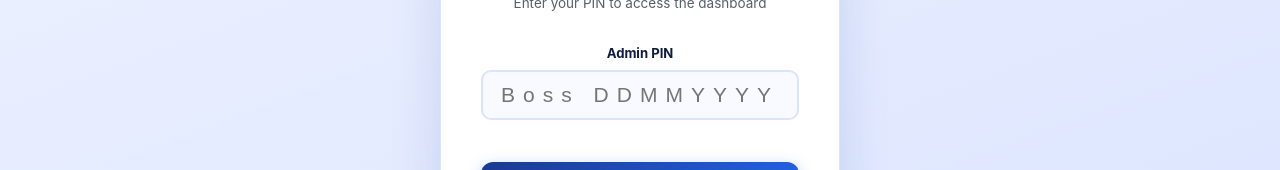
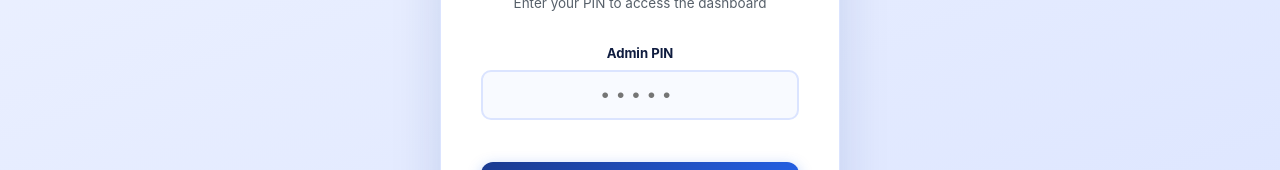
Before and after one commit to jit2111/Driver-App, a website: page admin.html in a window 1280 px wide. Shown: the part 431-601 px from the top of the page. Drawn offline with Linux system fonts and the light colour scheme; no server answers.

Commit message:
Set PIN input placeholder to 5 dots

```diff
--- a/admin.html
+++ b/admin.html
@@ -36,7 +36,7 @@
       <p class="login-sub" data-i18n="adm_login_sub">Enter your PIN to access the dashboard</p>
       <div class="form-group">
         <label for="adminPin" data-i18n="adm_pin_lbl">Admin PIN</label>
-        <input type="password" id="adminPin" placeholder="Boss DDMMYYYY" class="pin-input" />
+        <input type="password" id="adminPin" placeholder="•••••" class="pin-input" />
         <span class="field-error" id="err-adminPin"></span>
       </div>
       <button class="btn btn-primary btn-full" style="margin-top:20px;" data-i18n="adm_login_btn" onclick="adminLogin()">
```
